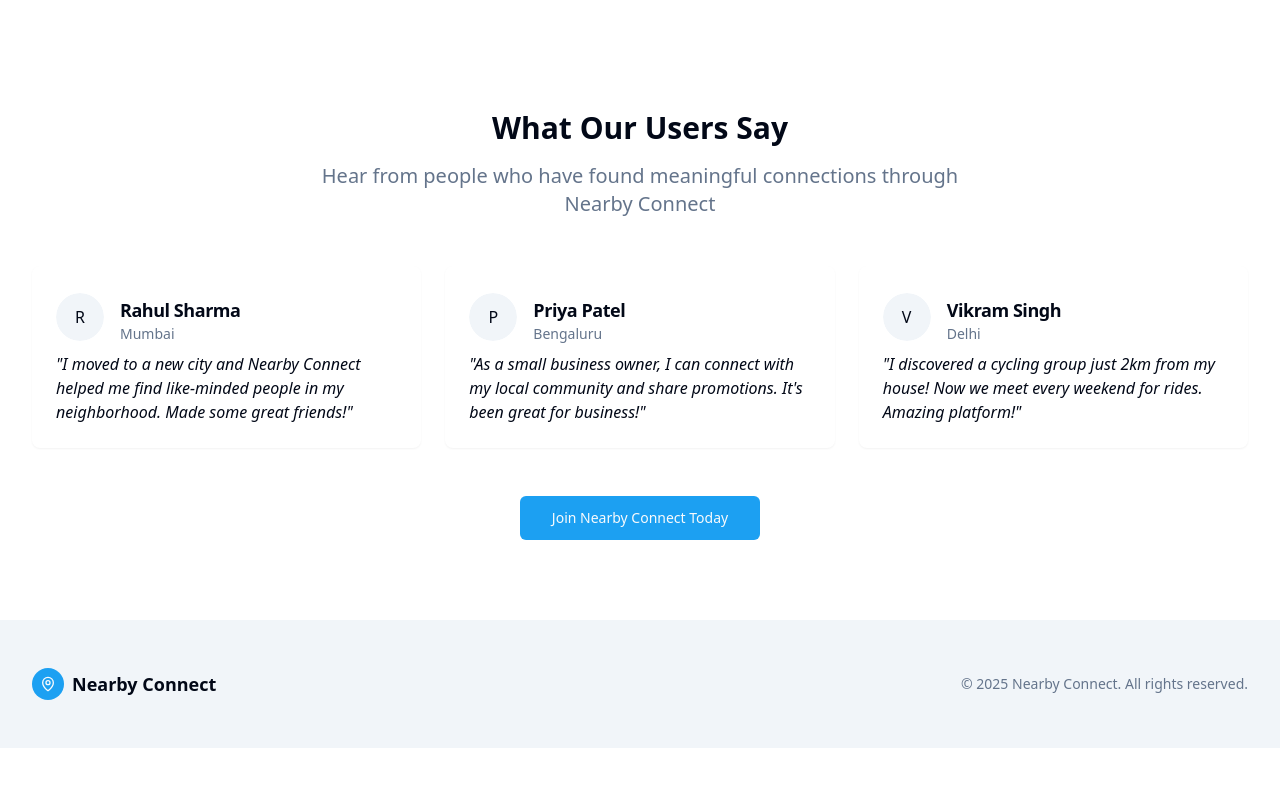
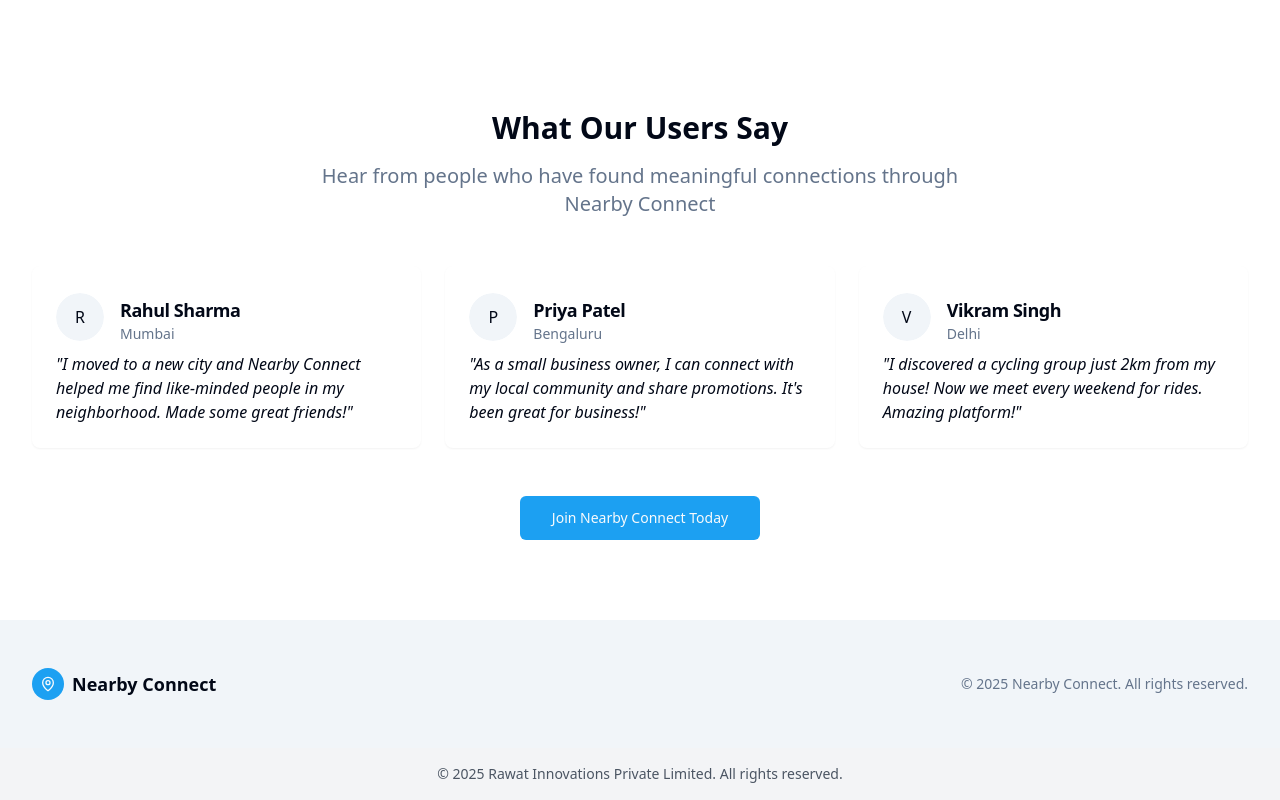
Before and after one commit to vineet-codes256/community-link-radar, a React (Vite) app: page / in a window 1280 px wide. Shown: the part 1993-2793 px from the top of the page. Before the commit the page ends 2741 px from the top, so only its background shows below. Built offline with nearby package versions, Linux system fonts and the light colour scheme.

Commit message:
Add copyright notice to multiple files

```diff
--- a/src/App.tsx
+++ b/src/App.tsx
@@ -1,3 +1,5 @@
+// Copyright © 2025 Rawat Innovations Private Limited. All rights reserved.
+
 import { Toaster } from "@/components/ui/toaster";
 import { Toaster as Sonner } from "@/components/ui/sonner";
 import { TooltipProvider } from "@/components/ui/tooltip";
--- a/src/components/navbar.tsx
+++ b/src/components/navbar.tsx
@@ -1,3 +1,5 @@
+
+// Copyright © 2025 Rawat Innovations Private Limited. All rights reserved.
 
 import { Link } from "react-router-dom";
 import { Button } from "@/components/ui/button";
--- a/src/layouts/MainLayout.tsx
+++ b/src/layouts/MainLayout.tsx
@@ -9,6 +9,9 @@ const MainLayout = () => {
       <main className="flex-grow">
         <Outlet />
       </main>
+      <footer className="bg-gray-100 dark:bg-gray-800 text-center py-4 text-sm text-gray-600 dark:text-gray-400">
+        © 2025 Rawat Innovations Private Limited. All rights reserved.
+      </footer>
     </div>
   );
 };
--- a/src/main.tsx
+++ b/src/main.tsx
@@ -1,3 +1,5 @@
+// Copyright © 2025 Rawat Innovations Private Limited. All rights reserved.
+
 import { createRoot } from 'react-dom/client'
 import App from './App.tsx'
 import './index.css'
--- a/src/pages/Index.tsx
+++ b/src/pages/Index.tsx
@@ -1,3 +1,5 @@
+// Copyright © 2025 Rawat Innovations Private Limited. All rights reserved.
+
 import { Link } from "react-router-dom";
 import { ArrowRight, MapPin, Users, Calendar, Building, Lock, Search, UserRound } from "lucide-react";
 import { Button } from "@/components/ui/button";
--- a/vite.config.ts
+++ b/vite.config.ts
@@ -1,3 +1,5 @@
+// Copyright © 2025 Rawat Innovations Private Limited. All rights reserved.
+
 import { defineConfig } from "vite";
 import react from "@vitejs/plugin-react-swc";
 import path from "path";
```
Also changed, not shown: 1 other file (tests, documents, lock files or other folders).
